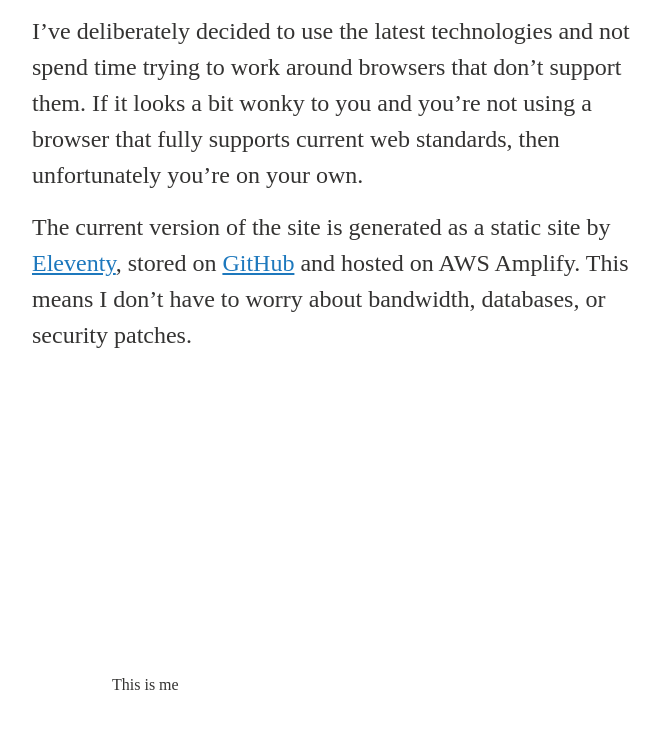
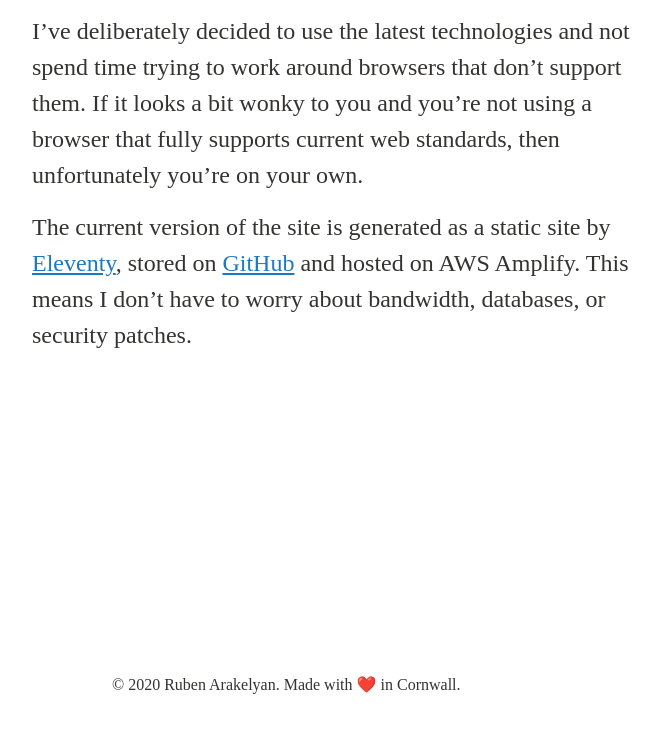
Before and after one commit to rubenarakelyan/ruben.arakelyan.uk, an Eleventy site: page src/index.html in a window 1280 px wide. Shown: the part 1271-2000 px from the top of the page, without its empty margins (208-869 px from the left). Built offline with nearby package versions, Linux system fonts and the light colour scheme; Eleventy itself is replaced by a stand-in of ours; files that its build step writes are made by us from their sources; a web font is replaced by a local one.

Commit message:
Add footer text

```diff
--- a/src/_layouts/base.njk
+++ b/src/_layouts/base.njk
@@ -37,7 +37,7 @@
       {{ content | safe }}
     </main>
     <footer>
-      <section>This is me</section>
+      <section>&copy; 2020 Ruben Arakelyan. Made with ❤️ in Cornwall.</section>
     </footer>
   </body>
 </html>
```
